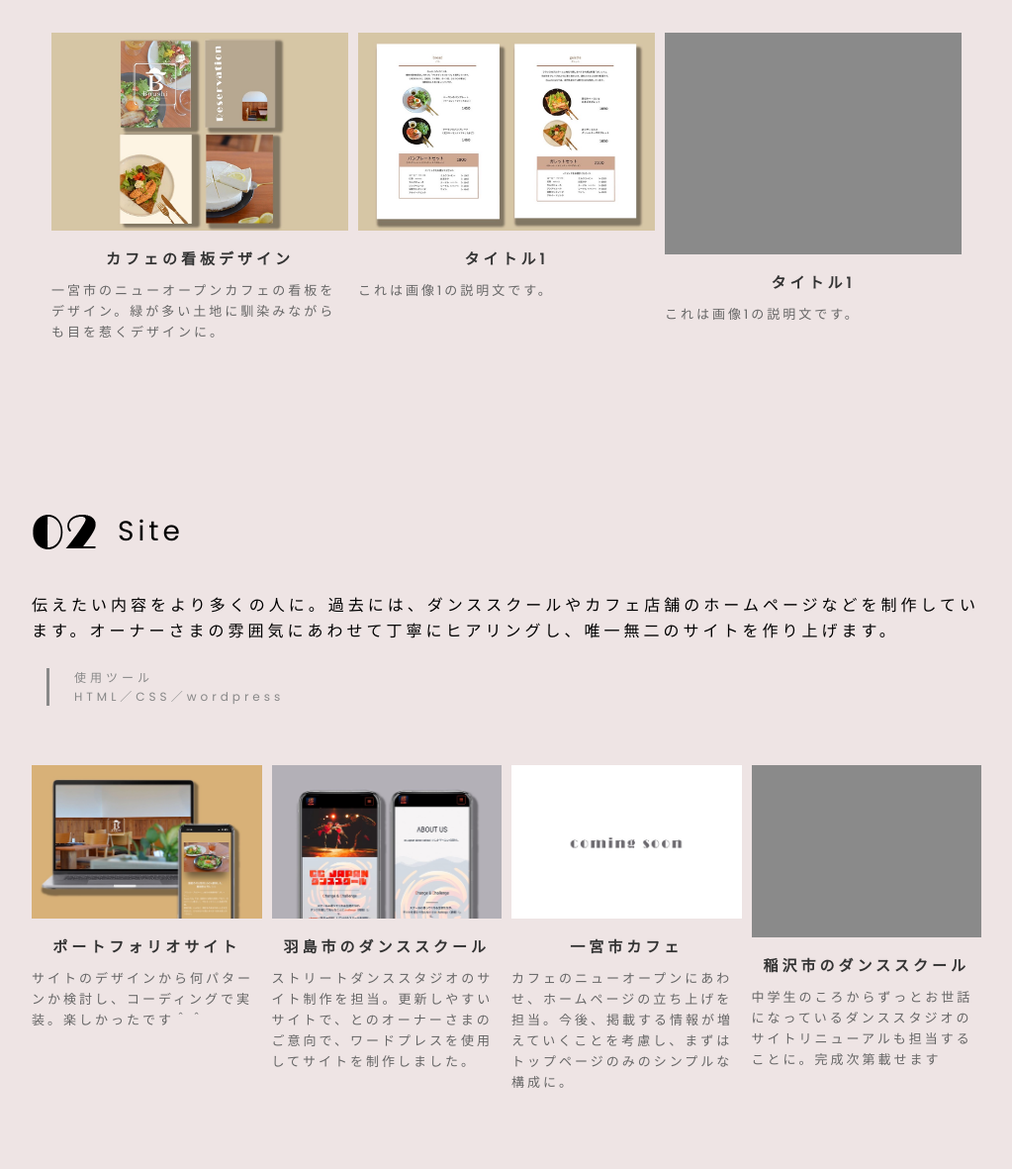
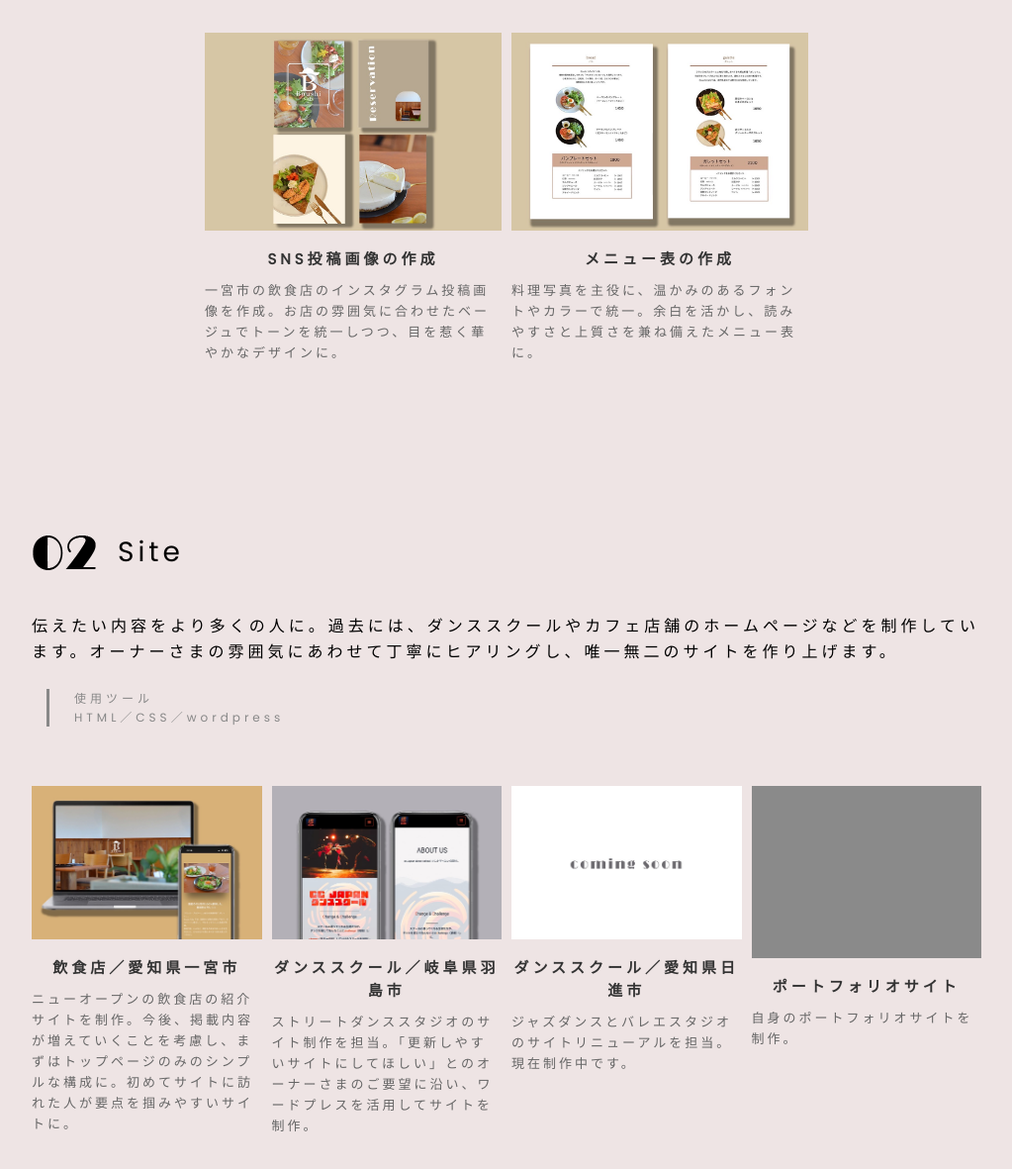
Before and after one commit to ayumi-01/my-website, a plain HTML site: page index.html in a window 1280 px wide. Shown: the part 1489-2670 px from the top of the page at 99% size, without its empty margins (128-1151 px from the left). Drawn offline with nearby package versions, Linux system fonts and the light colour scheme.

Commit message:
Add files via upload

```diff
--- a/index.html
+++ b/index.html
@@ -72,20 +72,14 @@
 <div class="image-row">
   <div class="image-box">
     <img src="images/1_01.jpg" alt="写真1">
-    <h3 class="caption-title">カフェの看板デザイン</h3>
-    <p class="caption-text">一宮市のニューオープンカフェの看板をデザイン。緑が多い土地に馴染みながらも目を惹くデザインに。</p>
+    <h3 class="caption-title">SNS投稿画像の作成</h3>
+    <p class="caption-text">一宮市の飲食店のインスタグラム投稿画像を作成。お店の雰囲気に合わせたベージュでトーンを統一しつつ、目を惹く華やかなデザインに。</p>
   </div>
 
     <div class="image-box">
     <img src="images/1_02.jpg" alt="写真1">
-    <h3 class="caption-title">タイトル1</h3>
-    <p class="caption-text">これは画像1の説明文です。</p>
-  </div>
-
-    <div class="image-box">
-    <img src="images/dummy_02.jpg" alt="写真1">
-    <h3 class="caption-title">タイトル1</h3>
-    <p class="caption-text">これは画像1の説明文です。</p>
+    <h3 class="caption-title">メニュー表の作成</h3>
+    <p class="caption-text">料理写真を主役に、温かみのあるフォントやカラーで統一。余白を活かし、読みやすさと上質さを兼ね備えたメニュー表に。</p>
   </div>
 
 </section>
@@ -108,26 +102,26 @@
 <div class="image-row">
   <div class="image-box">
     <img src="images/2_01.jpg" alt="写真1">
-    <h3 class="caption-title">ポートフォリオサイト</h3>
-    <p class="caption-text">サイトのデザインから何パターンか検討し、コーディングで実装。楽しかったです＾＾</p>
+    <h3 class="caption-title">飲食店／愛知県一宮市</h3>
+    <p class="caption-text">ニューオープンの飲食店の紹介サイトを制作。今後、掲載内容が増えていくことを考慮し、まずはトップページのみのシンプルな構成に。初めてサイトに訪れた人が要点を掴みやすいサイトに。</p>
   </div>
 
     <div class="image-box">
     <img src="images/2_02.jpg" alt="写真1">
-    <h3 class="caption-title">羽島市のダンススクール</h3>
-    <p class="caption-text">ストリートダンススタジオのサイト制作を担当。更新しやすいサイトで、とのオーナーさまのご意向で、ワードプレスを使用してサイトを制作しました。</p>
+    <h3 class="caption-title">ダンススクール／岐阜県羽島市</h3>
+    <p class="caption-text">ストリートダンススタジオのサイト制作を担当。「更新しやすいサイトにしてほしい」とのオーナーさまのご要望に沿い、ワードプレスを活用してサイトを制作。</p>
   </div>
 
     <div class="image-box">
     <img src="images/2_03.jpg" alt="写真1">
-    <h3 class="caption-title">一宮市カフェ</h3>
-    <p class="caption-text">カフェのニューオープンにあわせ、ホームページの立ち上げを担当。今後、掲載する情報が増えていくことを考慮し、まずはトップページのみのシンプルな構成に。</p>
+    <h3 class="caption-title">ダンススクール／愛知県日進市</h3>
+    <p class="caption-text">ジャズダンスとバレエスタジオのサイトリニューアルを担当。現在制作中です。</p>
   </div>
 
 	<div class="image-box">
     <img src="images/dummy_02.jpg" alt="写真1">
-    <h3 class="caption-title">稲沢市のダンススクール</h3>
-    <p class="caption-text">中学生のころからずっとお世話になっているダンススタジオのサイトリニューアルも担当することに。完成次第載せます</p>
+    <h3 class="caption-title">ポートフォリオサイト</h3>
+    <p class="caption-text">自身のポートフォリオサイトを制作。</p>
   </div>
 </section>
 
```
